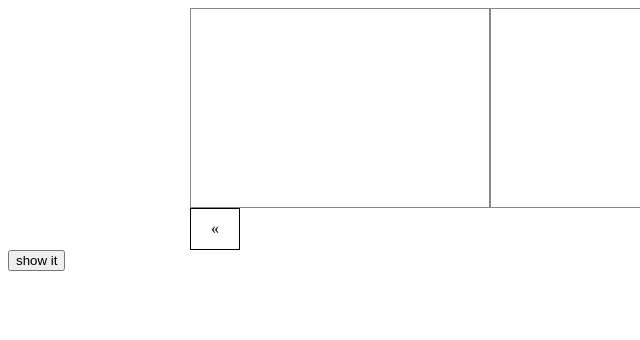
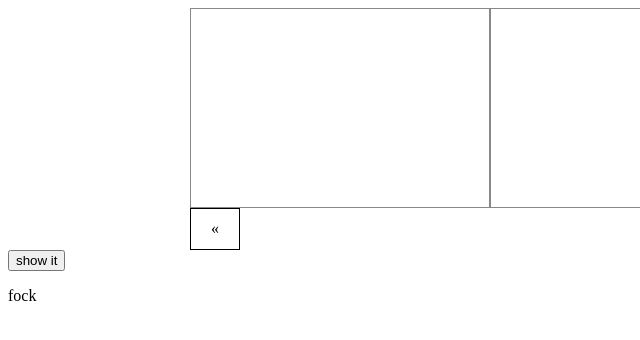
Before and after one commit to romanchumychov/jsSliderTest, a website: page index.html in a window 1280 px wide. Shown: the top 340 px of the page, 0-640 px from the left. Drawn offline with Linux system fonts and the light colour scheme.

Commit message:
add p content fox

```diff
--- a/index.html
+++ b/index.html
@@ -31,6 +31,8 @@
         voluptatem.
     </div>
 
+    <p>fock</p>
+
     <div class="demo-text"></div>
 
     <script src="vendor/jquery/dist/jquery.js"></script>
```
